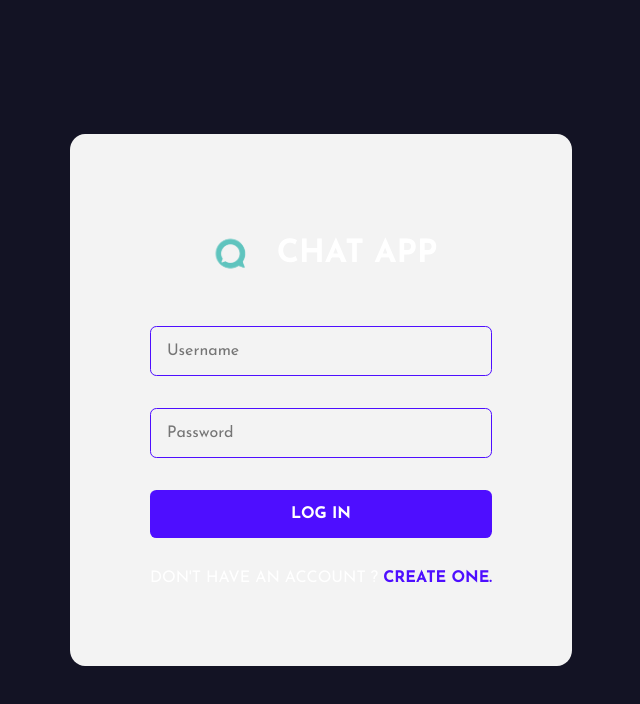
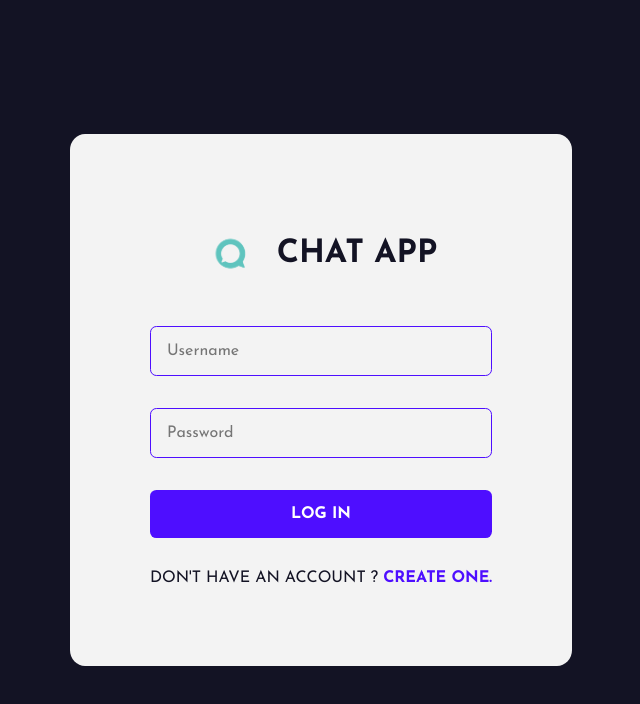
Before and after one commit to devSmarak972/chatapp-Frontend, a React (Create React App) app: page /login in a window 1280 px wide. Shown: the top 704 px of the page, without its empty margins (319-959 px from the left). Built offline with nearby package versions, Linux system fonts and the light colour scheme.

Commit message:
changed form color

```diff
--- a/src/pages/Login.jsx
+++ b/src/pages/Login.jsx
@@ -111,7 +111,7 @@ const FormContainer = styled.div`
       height: 5rem;
     }
     h1 {
-      color: white;
+      color: rgb(19 19 36);
       text-transform: uppercase;
     }
   }
@@ -152,7 +152,7 @@ const FormContainer = styled.div`
     }
   }
   span {
-    color: white;
+    color: rgb(19 19 36);
     text-transform: uppercase;
     a {
       color: #4e0eff;
--- a/src/pages/Register.jsx
+++ b/src/pages/Register.jsx
@@ -145,7 +145,7 @@ const FormContainer = styled.div`
       height: 5rem;
     }
     h1 {
-      color: white;
+      color: rgb(19 19 36);
       text-transform: uppercase;
     }
   }
@@ -186,7 +186,7 @@ const FormContainer = styled.div`
     }
   }
   span {
-    color: white;
+    color: rgb(19 19 36);
     text-transform: uppercase;
     a {
       color: #4e0eff;
```
